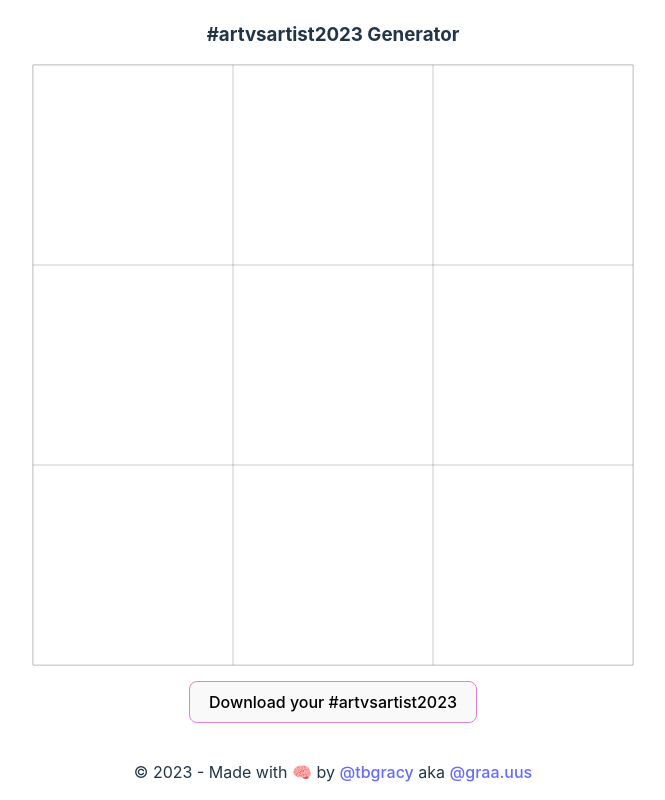
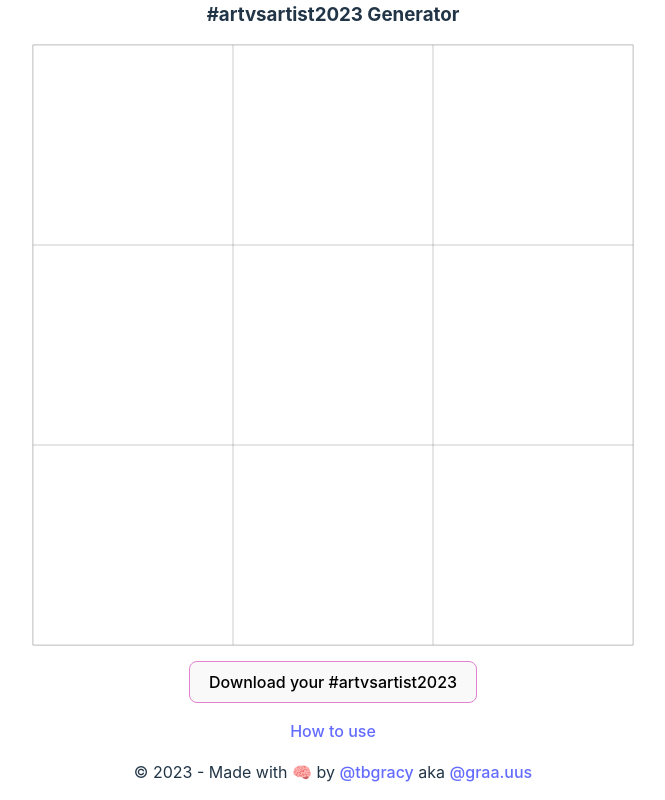
Before and after one commit to tbgracy/art-vs-artist, a React (Vite) app: page / in a window 1280 px wide. Shown: the whole page, without its empty margins (307-972 px from the left). Built offline with nearby package versions, Linux system fonts and the light colour scheme.

Commit message:
add demo video link

```diff
--- a/src/App.tsx
+++ b/src/App.tsx
@@ -24,6 +24,7 @@ function App() {
       <h3><span className="hashtag">#artvsartist{currentYear}</span> Generator</h3>
       <SquaresContainer ref={frame} />
       <button onClick={saveImage}>Download your #artvsartist{currentYear}</button>
+      <a href="https://youtu.be/UhW0ufMM3Pk" target='_blank'>How to use</a>
     </main>
     <footer>
       &copy; {currentYear} - Made with 🧠 by <a href="https://github.com/tbgracy" target='_blank'>@tbgracy</a> aka <a href="https://www.instagram.com/graa.uus/" target='_blank'>@graa.uus</a>
```
